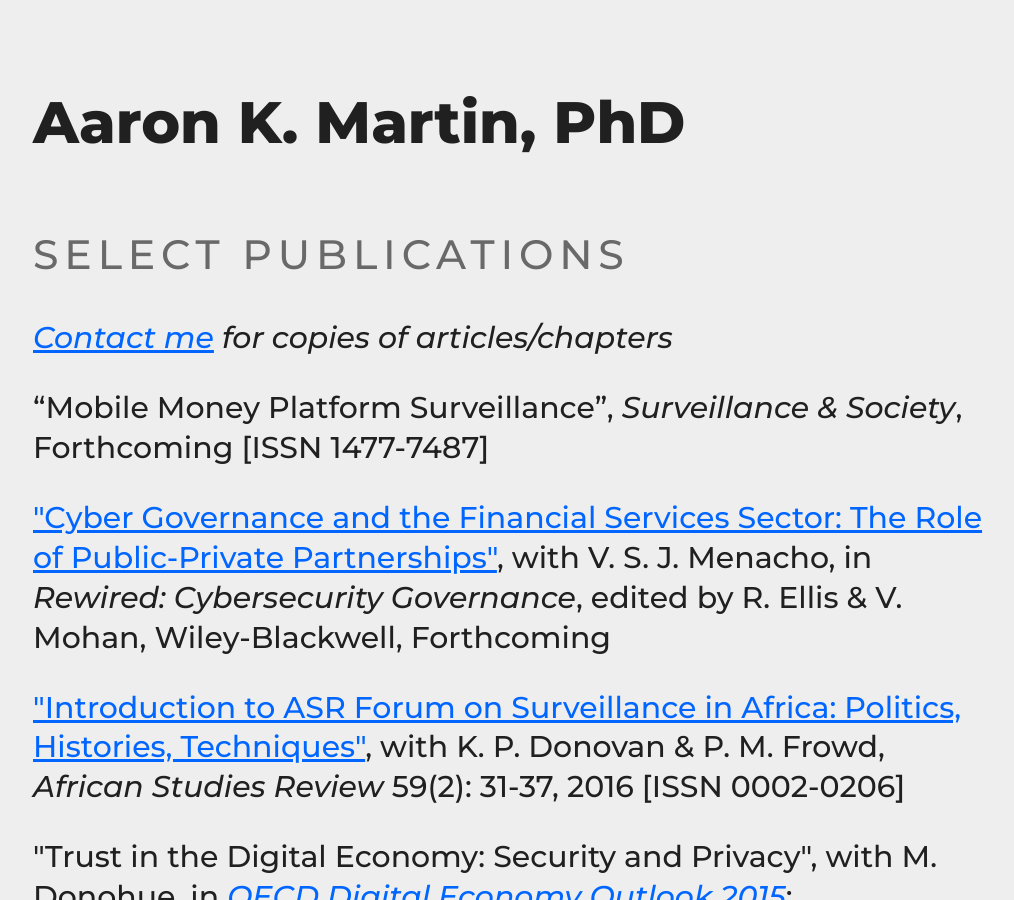
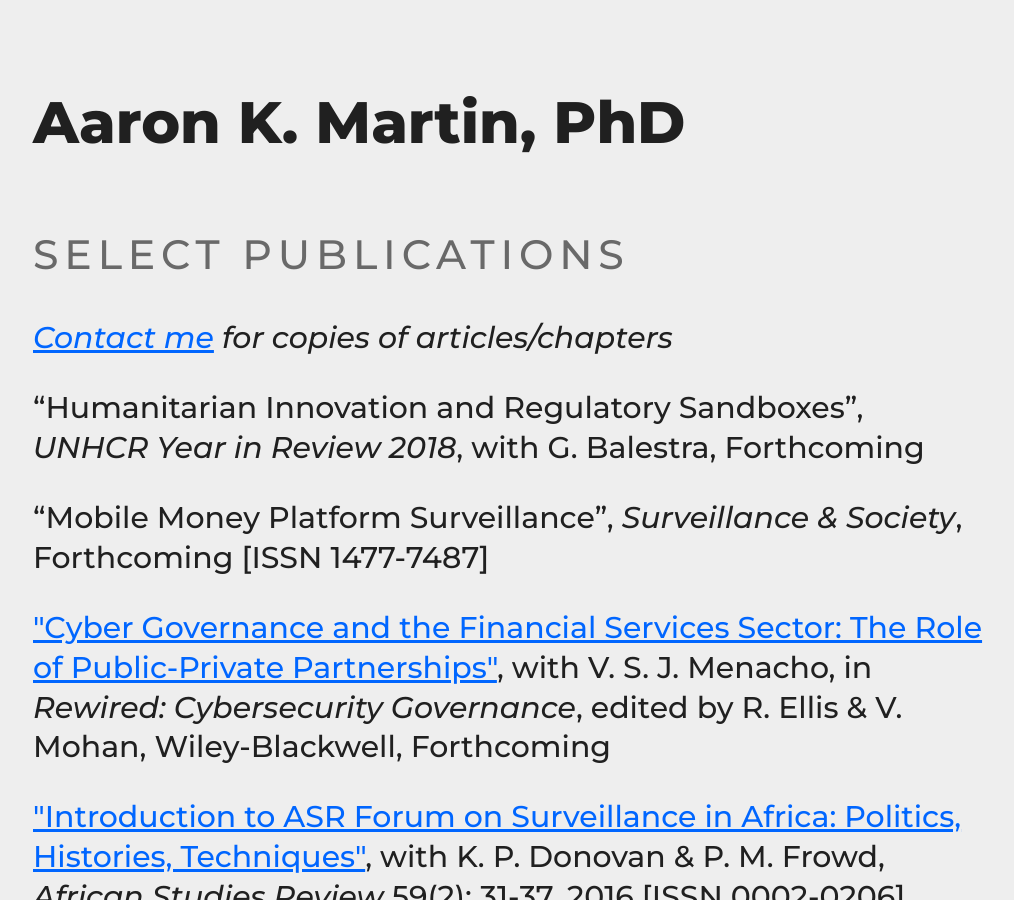
Before and after one commit to haroonalrasheed/641a, a Jekyll site: the page built from select-publications/index.md, in a window 1280 px wide and 900 px high. Shown: the whole window, without its empty margins (131-1145 px from the left). Built offline with Jekyll 4.4.1, drawn with Linux system fonts in a browser that asks for light colours.

Commit message:
Update index.md

```diff
--- a/select-publications/index.md
+++ b/select-publications/index.md
@@ -6,6 +6,8 @@ title: Select Publications
 ## Select Publications
 
 _[Contact me](mailto:a.k.martin@alumni.lse.ac.uk) for copies of articles/chapters_
+
+"Humanitarian Innovation and Regulatory Sandboxes", *UNHCR Year in Review 2018*, with G. Balestra, Forthcoming
 
 "Mobile Money Platform Surveillance", *Surveillance & Society*, Forthcoming [ISSN 1477-7487]
 
```
